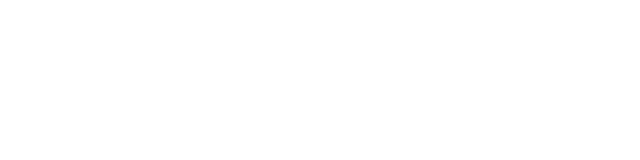
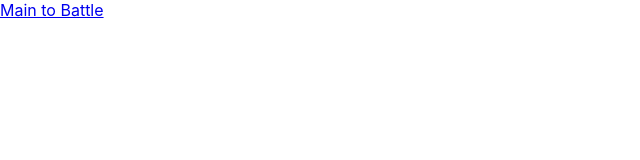
Before and after one commit to AzenoIT/dev_me_up, a React (Create React App) app in the folder pwa/: page / in a window 1280 px wide. Shown: the top 160 px of the page, without its empty margins (0-640 px from the left). Built offline with nearby package versions, Linux system fonts and the light colour scheme.

Commit message:
router dom basic set up

```diff
--- a/pwa/package.json
+++ b/pwa/package.json
@@ -8,6 +8,7 @@
     "@testing-library/user-event": "^13.5.0",
     "react": "^18.2.0",
     "react-dom": "^18.2.0",
+    "react-router-dom": "^6.8.1",
     "react-scripts": "5.0.1",
     "web-vitals": "^2.1.4"
   },
--- a/pwa/src/components/Battle/Battle.jsx
+++ b/pwa/src/components/Battle/Battle.jsx
@@ -1,6 +1,6 @@
 function Battle() {
     return (
-        <div></div>
+        <div>Battle</div>
     );
 }
 
--- a/pwa/src/components/Main/Main.jsx
+++ b/pwa/src/components/Main/Main.jsx
@@ -1,6 +1,10 @@
+import {NavLink} from "react-router-dom";
+
 function Main() {
     return (
-        <div></div>
+        <div>
+                <NavLink to='/battle'>Main to Battle</NavLink>
+        </div>
     );
 }
 
--- a/pwa/src/index.js
+++ b/pwa/src/index.js
@@ -1,13 +1,29 @@
 import React from 'react';
 import ReactDOM from 'react-dom/client';
 import './index.css';
-import App from './App';
 import reportWebVitals from './reportWebVitals';
+import {
+    createBrowserRouter,
+    RouterProvider,
+} from "react-router-dom";
+import Main from "./components/Main/Main";
+import Battle from "./components/Battle/Battle";
+
+const router = createBrowserRouter([
+    {
+        path: "/",
+        element: <Main />,
+    },
+    {
+        path: "/battle",
+        element: <Battle/>
+    }
+])
 
 const root = ReactDOM.createRoot(document.getElementById('root'));
 root.render(
   <React.StrictMode>
-    <App />
+      <RouterProvider router={router} />
   </React.StrictMode>
 );
 
```
Also changed, not shown: 1 other file (tests, documents, lock files or other folders).
